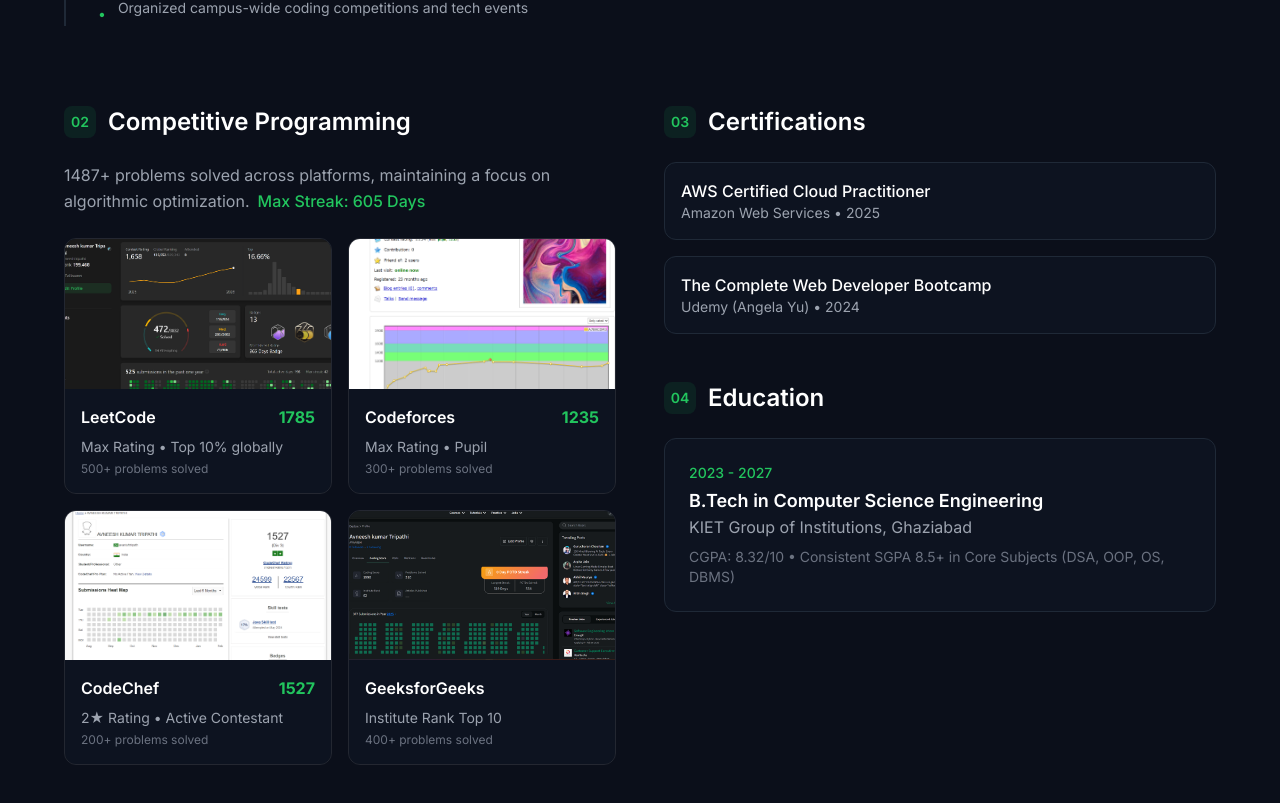
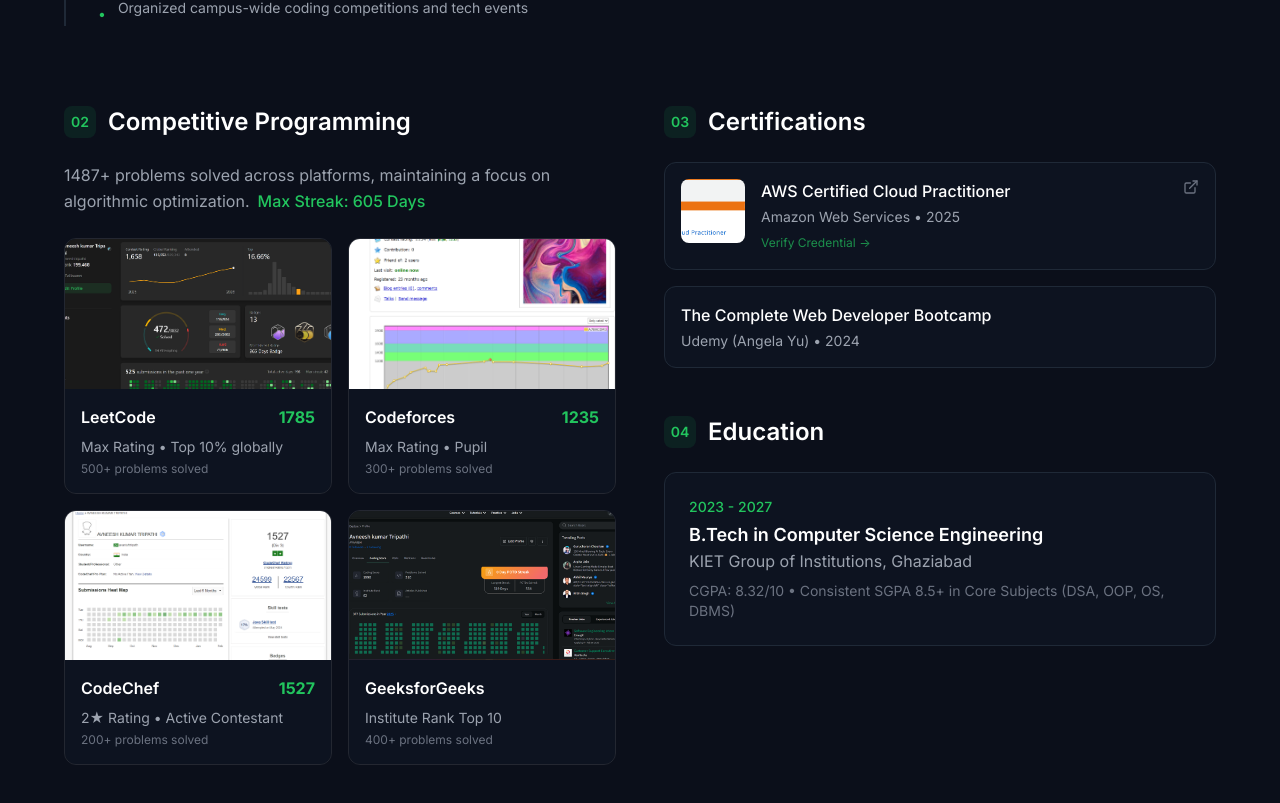
Before and after one commit to AvneeshTripathi72/my-portfolio, a React (Vite) app: page / in a window 1280 px wide. Shown: the part 4408-5211 px from the top of the page. Built offline with nearby package versions, Linux system fonts and the light colour scheme.

Commit message:
Add AWS certification verification link and badge image

```diff
--- a/src/components/Experience.jsx
+++ b/src/components/Experience.jsx
@@ -142,7 +142,9 @@
     {
       name: 'AWS Certified Cloud Practitioner',
       issuer: 'Amazon Web Services',
-      year: '2025'
+      year: '2025',
+      link: 'https://cp.certmetrics.com/amazon/en/public/verify/credential/84789ee13c9948238eb39e46b26c7541',
+      image: '/aws.png'
     },
     {
       name: 'The Complete Web Developer Bootcamp',
@@ -247,10 +249,40 @@
               </h3>
               <div className="space-y-4">
                 {certifications.map((cert, index) => (
-                  <div key={index} className="p-4 bg-gray-900/50 border border-gray-800 rounded-xl hover:border-green-500/30 transition-colors">
-                    <h4 className="text-white font-medium">{cert.name}</h4>
-                    <p className="text-gray-400 text-sm">{cert.issuer} • {cert.year}</p>
-                  </div>
+                  <motion.div
+                    key={index}
+                    whileHover={{ y: -5 }}
+                    className="group p-4 bg-gray-900/50 border border-gray-800 rounded-xl hover:border-green-500/30 transition-all"
+                  >
+                    <div className="flex gap-4">
+                      {cert.image && (
+                        <div className="w-16 h-16 rounded-lg overflow-hidden bg-gray-800 shrink-0">
+                          <img src={cert.image} alt={cert.name} className="w-full h-full object-cover" />
+                        </div>
+                      )}
+                      <div className="flex-1 text-left">
+                        <div className="flex items-start justify-between">
+                          <h4 className="text-white font-medium group-hover:text-green-500 transition-colors">{cert.name}</h4>
+                          {cert.link && (
+                            <a href={cert.link} target="_blank" rel="noopener noreferrer" className="text-gray-500 hover:text-green-500">
+                              <ExternalLink size={16} />
+                            </a>
+                          )}
+                        </div>
+                        <p className="text-gray-400 text-sm mt-1">{cert.issuer} • {cert.year}</p>
+                        {cert.link && (
+                          <a
+                            href={cert.link}
+                            target="_blank"
+                            rel="noopener noreferrer"
+                            className="text-xs text-green-500/70 hover:text-green-500 mt-2 inline-block"
+                          >
+                            Verify Credential →
+                          </a>
+                        )}
+                      </div>
+                    </div>
+                  </motion.div>
                 ))}
               </div>
             </motion.div>
```
Also changed, not shown: public/aws.png (added).
